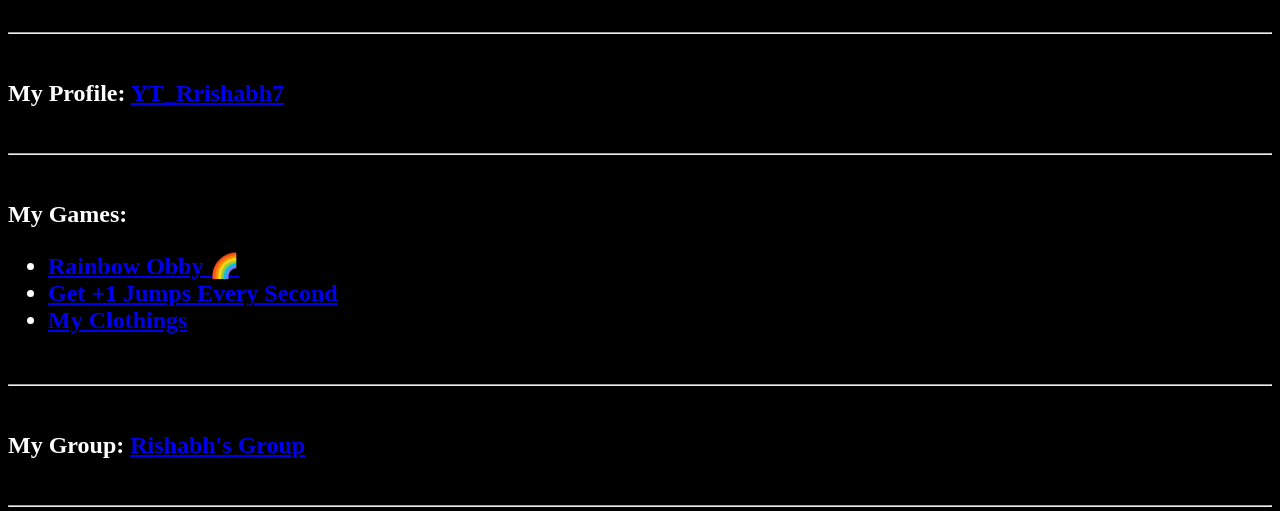
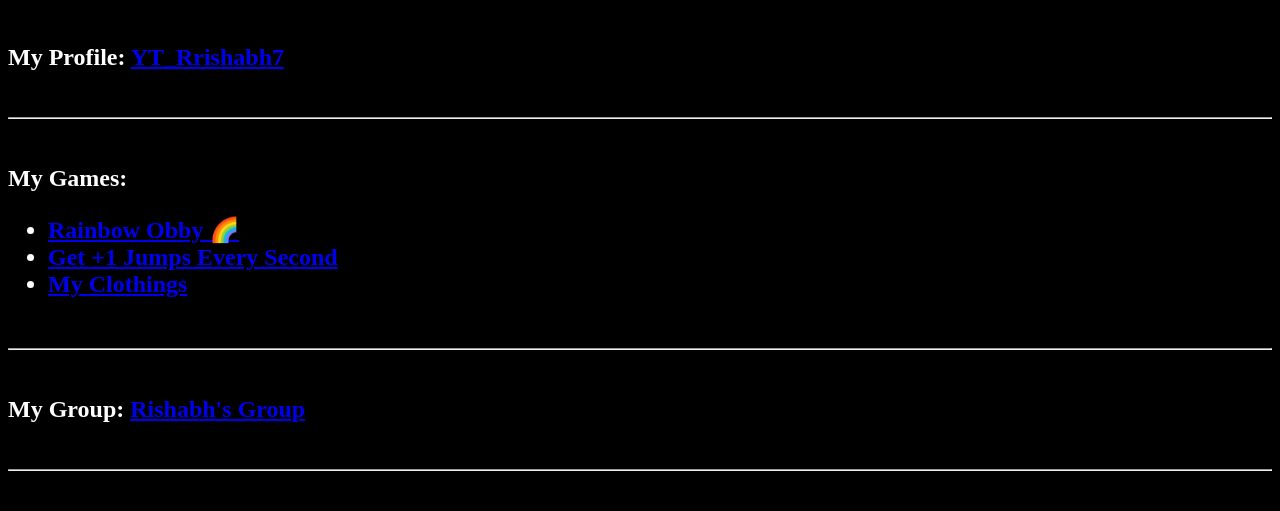
Before and after one commit to Rrishabh7/Rishabh-, a plain HTML site: page index.html in a window 1280 px wide. Shown: the part 60-571 px from the top of the page. Drawn offline with Linux system fonts and the light colour scheme.

Commit message:
Update index.html

```diff
--- a/index.html
+++ b/index.html
@@ -3,7 +3,7 @@
 <title>Rrishabh7</title>
 </head>
 <body bgcolor = "black">
-<font color = "white" face = "Ink Free" style="text-align: center;"><h1>About Me In Roblox</h1></font><br><hr><br>
+<font color = "white" face = "Ink Free" style="text-align: center;"><h1>About Me In Roblox</h1></font><br>
 
 <font color = "white" face = "Ink Free"><h2>My Profile: <a href="https://www.roblox.com/users/3998807256/profile">YT_Rrishabh7</a></h2></font><br><hr><br>
 
```
